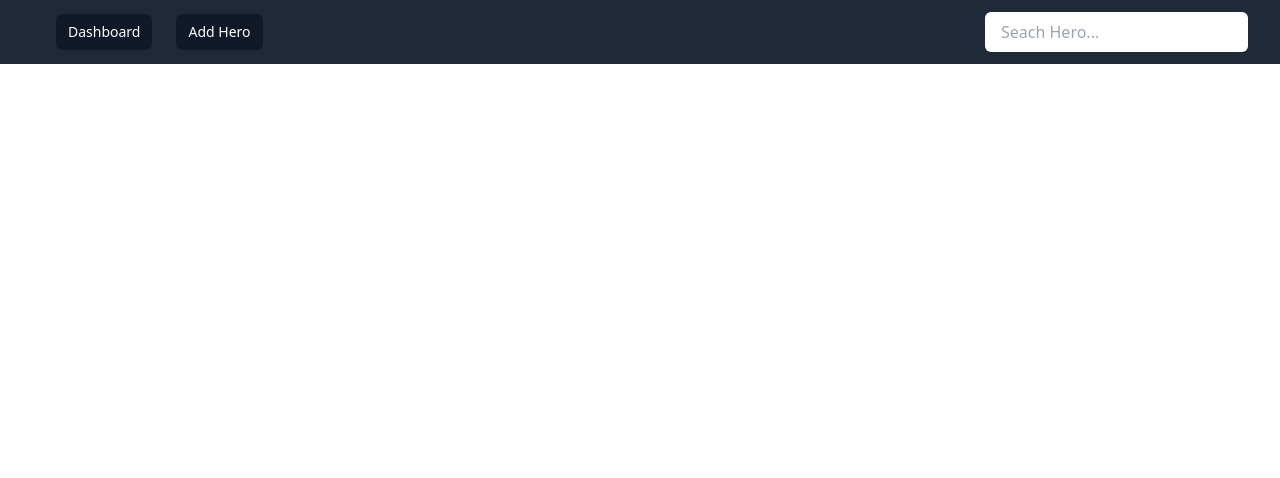
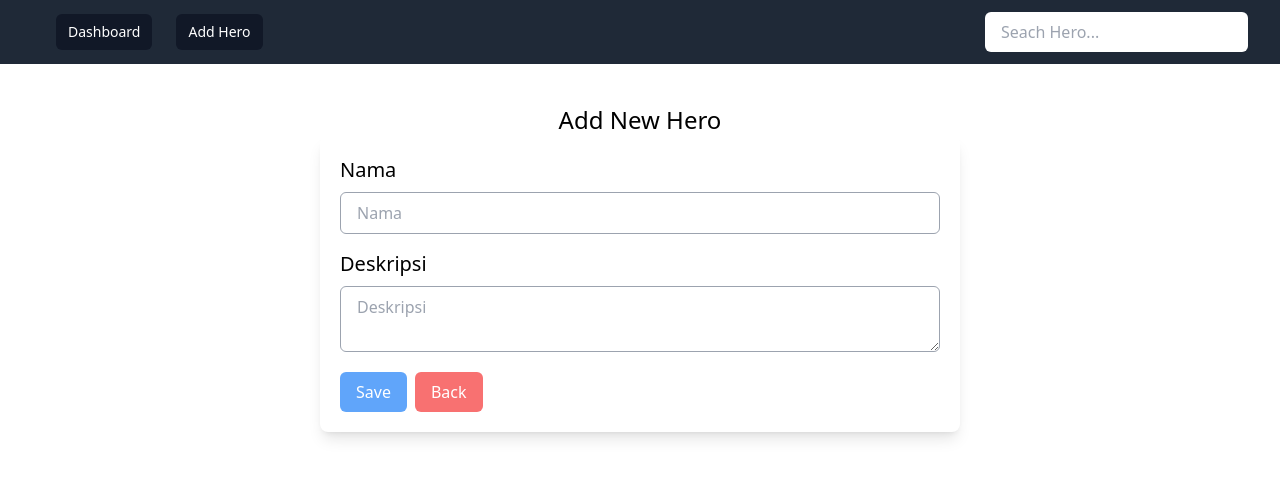
Before and after one commit to WibyFabian08/persiapan-angular, an Angular app: page /add in a window 1280 px wide. Before the commit this address led to /. Shown: the top 478 px of the page. Built offline with nearby package versions, Linux system fonts and the light colour scheme.

Commit message:
design add-hero page

```diff
--- a/src/app/add-hero/add-hero.component.html
+++ b/src/app/add-hero/add-hero.component.html
@@ -1 +1,39 @@
-<p>add-hero works!</p>
+<div class="container mx-auto mt-10">
+  <div class="flex justify-center items-center flex-col">
+    <h1 class="text-2xl text-center">Add New Hero</h1>
+    <div
+      class="bg-white rounded-lg shadow-lg flex flex-col w-full md:w-1/2 p-5"
+    >
+      <div class="flex flex-col mb-4">
+        <label for="name" class="text-xl mb-2">Nama</label>
+        <input
+          type="text"
+          placeholder="Nama"
+          class="px-4 py-2 focus:outline-none border border-gray-400 rounded-md"
+        />
+      </div>
+      <div class="flex flex-col">
+        <label for="deskripsi" class="text-xl mb-2">Deskripsi</label>
+        <textarea
+          type="text"
+          placeholder="Deskripsi"
+          class="px-4 py-2 focus:outline-none border border-gray-400 rounded-md"
+        ></textarea>
+      </div>
+
+      <div class="mt-5">
+        <button
+          class="text-white hover:bg-blue-500 transition-all duration-300 bg-blue-400 px-4 py-2 rounded-md"
+        >
+          Save
+        </button>
+        <button
+          (click)="goBack()"
+          class="text-white ml-2 hover:bg-red-500 transition-all duration-300 bg-red-400 px-4 py-2 rounded-md"
+        >
+          Back
+        </button>
+      </div>
+    </div>
+  </div>
+</div>
--- a/src/app/add-hero/add-hero.component.ts
+++ b/src/app/add-hero/add-hero.component.ts
@@ -1,3 +1,4 @@
+import { Location } from '@angular/common';
 import { Component, OnInit } from '@angular/core';
 
 @Component({
@@ -7,9 +8,13 @@ import { Component, OnInit } from '@angular/core';
 })
 export class AddHeroComponent implements OnInit {
 
-  constructor() { }
+  constructor(private location: Location) { }
 
   ngOnInit(): void {
   }
 
+  goBack = () => {
+    this.location.back()
+  }
+
 }
--- a/src/app/app-routing.module.ts
+++ b/src/app/app-routing.module.ts
@@ -1,5 +1,6 @@
 import { NgModule } from '@angular/core';
 import { RouterModule, Routes } from '@angular/router';
+import { AddHeroComponent } from './add-hero/add-hero.component';
 import { DashboardComponent } from './dashboard/dashboard.component';
 
 const routes: Routes = [
@@ -11,6 +12,10 @@ const routes: Routes = [
   {
     path: "dashboard",
     component: DashboardComponent
+  },
+  {
+    path: "add",
+    component: AddHeroComponent
   }
 ];
 
```
